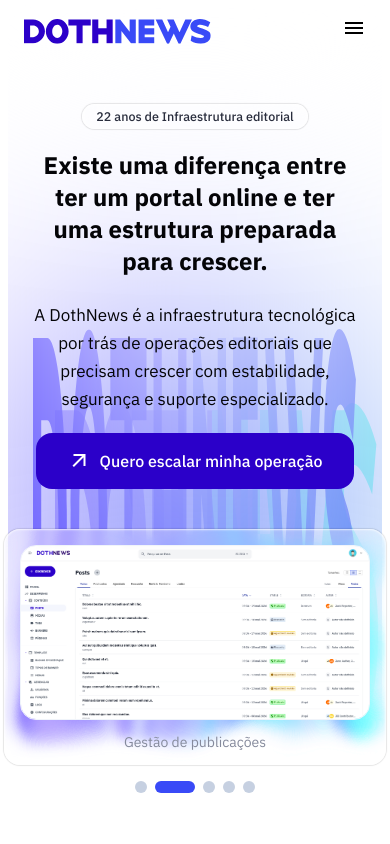
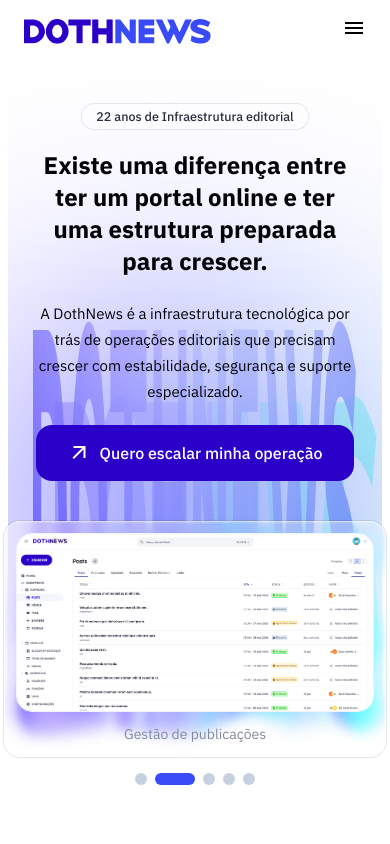
Before and after one commit to lperalta13/dothnews-landing-page, a React (Vite) app: page / in a window 390 px wide. Shown: the top 844 px of the page. Built offline with nearby package versions, Linux system fonts and the light colour scheme.

Commit message:
feat: update styles in Closing, Hero, and Solution components for improved responsiveness and consistency

```diff
--- a/src/components/closing.jsx
+++ b/src/components/closing.jsx
@@ -295,7 +295,7 @@
             <Chip className="justify-center" variant="dark">Próximo passo</Chip>
           </Reveal>
           <Reveal delay={80}>
-            <h2 className="headline mt-7 text-[34px] font-bold leading-[1.1] tracking-[-0.015em] sm:text-[48px]">
+            <h2 className="headline mt-7 text-[26px] font-bold leading-[1.1] tracking-[-0.015em] sm:text-[34px] lg:text-[48px]">
               <span className="block">O crescimento já aconteceu.</span>
               <span className="block">Agora a estrutura precisa acompanhar.</span>
             </h2>
@@ -363,7 +363,7 @@
             <img src="/assets/logo-dothnews.svg" alt="DothNews" className="h-[25px] w-auto" />
             <p className="mt-5 max-w-md text-[13.5px] leading-[1.65] text-mute">
               A DothNews é desenvolvida pela{' '}
-              <span className="font-medium text-subink">Dotcom</span>, empresa com mais
+              <span className="font-medium text-subink">DothCom</span>, empresa com mais
               de 22 anos de experiência em tecnologia para operações editoriais digitais no Brasil.
             </p>
           </div>
@@ -374,7 +374,7 @@
           </div>
         </div>
         <div className="mt-12 flex flex-col gap-2 border-t border-line pt-6 text-[12.5px] text-faint sm:flex-row sm:items-center sm:justify-between">
-          <span>© 2026 DothNews · Dotcom Tecnologia. Todos os direitos reservados.</span>
+          <span>© 2026 DothNews · DothCom Tecnologia. Todos os direitos reservados.</span>
           <span className="flex items-center gap-2">
             infraestrutura editorial · desde 2004 ·
             <img src="/assets/logo-dothcom.svg" alt="DothCom" className="h-[48px] w-auto opacity-70" />
--- a/src/components/hero.jsx
+++ b/src/components/hero.jsx
@@ -94,7 +94,7 @@
 
   return (
     <div className="relative z-10 mt-10 -mb-[100px] sm:mb-0 -mx-[24px] sm:mx-auto w-auto sm:w-full max-w-[1142px] sm:mt-16">
-      <div className="liquid-glass rounded-2xl p-4 pb-0 sm:rounded-[32px] sm:p-[40px] sm:pb-0">
+      <div className="liquid-glass rounded-[16px] p-3 pb-0 sm:rounded-[32px] sm:p-[40px] sm:pb-0">
 
         {/* Slides */}
         <div
@@ -172,7 +172,7 @@
         </div>
 
         <div className="flex w-full flex-col items-center gap-5">
-          <p className="max-w-[822px] text-[17px] leading-[28px] text-ink">
+          <p className="max-w-[822px] text-[15px] leading-[26px] sm:text-[17px] sm:leading-[28px] text-ink">
             A DothNews é a infraestrutura tecnológica por trás de operações editoriais que precisam crescer com estabilidade, segurança e suporte especializado.
           </p>
           <Button
--- a/src/components/solution.jsx
+++ b/src/components/solution.jsx
@@ -143,8 +143,8 @@
   const exitClass  = dir > 0 ? 'sc-img-exit-left' : 'sc-img-exit-right'
 
   const borderClass = imageRight
-    ? 'border-t border-line lg:border-l lg:border-t-0'
-    : 'border-b border-line lg:border-b-0 lg:border-r'
+    ? 'lg:border-l'
+    : 'lg:border-r'
 
   const imageBlock = (
     <div className={`relative overflow-hidden min-h-[260px] ${borderClass}`}>
```
